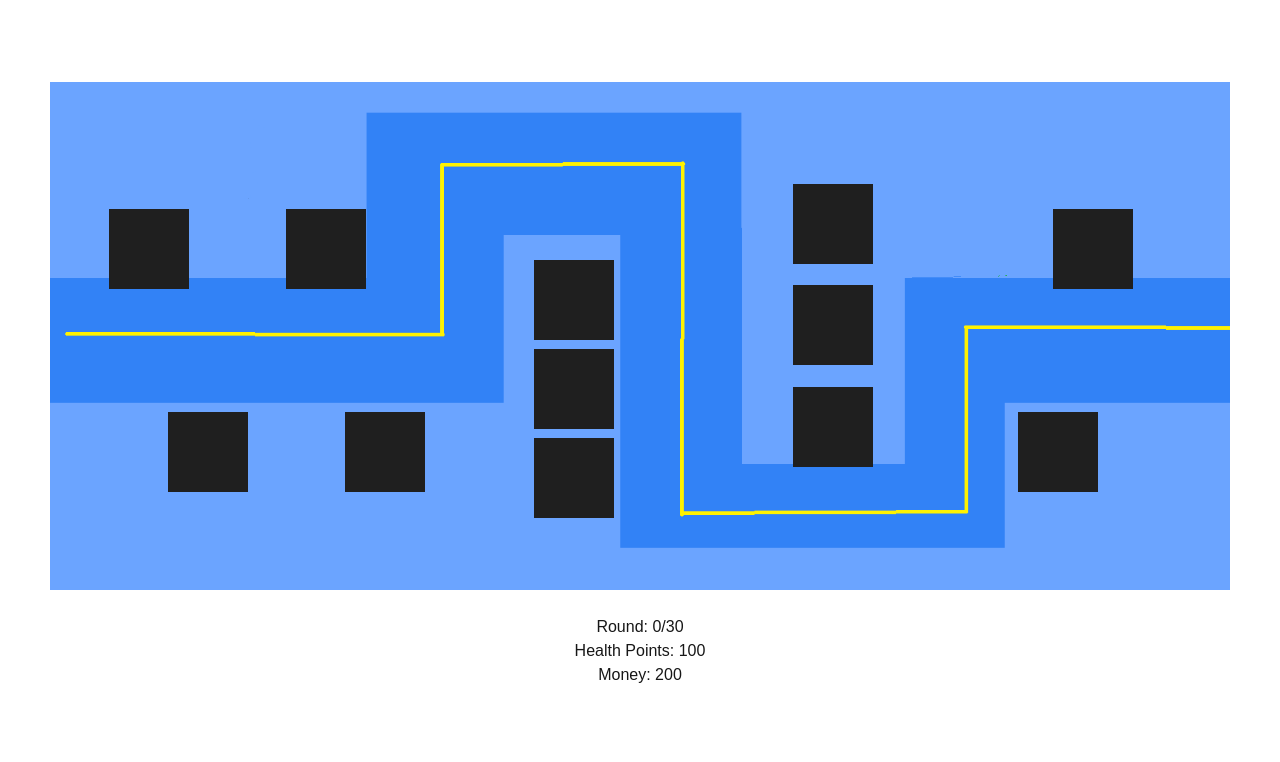
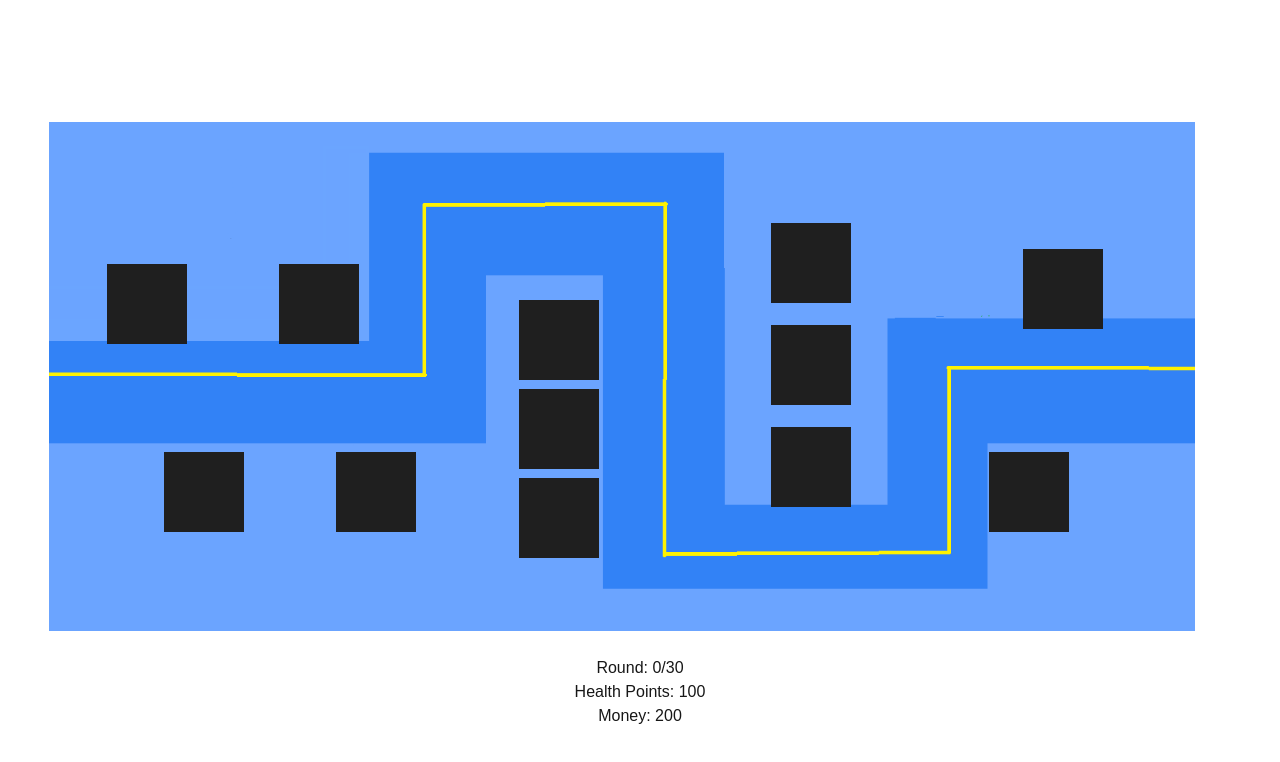
Before and after one commit to Repix1337/Killer-Penguins, a Next.js app: page / in a window 1280 px wide. Shown: the top 762 px of the page. Built offline with nearby package versions, Linux system fonts and the light colour scheme.

Commit message:
small visual changes

```diff
--- a/app/Menu.tsx
+++ b/app/Menu.tsx
@@ -7,14 +7,17 @@ const Menu = () => {
     const [HealthPoints, setHealthPoints] = React.useState(100)
     const [money, setMoney] = React.useState(200);
     const onClick = () => {
+      if (round < 1)
+      {
         setRound(1);
+      }
     }
 
   return (
     <div>
     <Spawn round={round} setHealthPoints={setHealthPoints} money={money} setMoney={setMoney} setRound={setRound} hp={HealthPoints}/>
-    <div className='flex flex-col align-center text-center'>
-    <div className=' text-white' onClick={onClick}>Start</div>
+    <div className='flex flex-col justify-center items-center'>
+    <div className=' text-white hover:cursor-pointer' onClick={onClick}>Start</div>
     <div>Round: {round}/30</div>
     <div>Health Points: {HealthPoints}</div>
     <div>Money: {money}</div>
--- a/app/Spawn.tsx
+++ b/app/Spawn.tsx
@@ -152,12 +152,12 @@ const Spawn: React.FC<SpawnProps> = ({ round, setHealthPoints, money, setMoney,
     },
     SPEEDYREGENTANK: {
       src: 'regenTank.png',
-      hp: 400,
+      hp: 450,
       damage: 50,
       type: 'speedyregentank',
-      speed: 0.3,    // from 0.2 * 1.5
-      baseSpeed: 0.3, // from 0.2 * 1.5
-      regen: 100
+      speed: 0.35,    // from 0.2 * 1.5
+      baseSpeed: 0.35, // from 0.2 * 1.5
+      regen: 150
     }
   };
 
@@ -560,11 +560,14 @@ const closeTowerSelectMenu = () => {
   if (showUpgradeMenu) {
     const selectedTower = tower.find(t => t.id === selectedTowerID);
 
+    if (!selectedTower) return null;
+
     return (
-        <div className='absolute top-1/2 left-1/2 transform -translate-x-1/2 -translate-y-1/2 z-40 bg-slate-400 flex flex-col items-center justify-center p-4 rounded-lg gap-2'>
+      <div className='absolute top-1/2 transform -translate-x-1/2 -translate-y-1/2 z-40 bg-slate-400 flex
+        flex-col items-center justify-center p-4 rounded-lg gap-2'
+        style={{left: selectedTower.positionX < 50 ? '80%' : '20%'}}
+      >
         <h1 className="text-xl font-bold mb-2">Upgrade Menu</h1>
-          {selectedTower && (
-            <>
               {selectedTower.attack < selectedTower.maxDamage ? (
                 <button
                   className="bg-red-500 hover:bg-red-700 text-white font-bold py-2 px-4 rounded w-full"
@@ -662,14 +665,11 @@ const closeTowerSelectMenu = () => {
                 <div>Attack Type: {selectedTower.attackType}</div>
                 <div>Can hit stealth: {selectedTower.canHitStealth ? 'Yes' : 'No'}</div>
               </div>
-            </>
-          )}
       </div>
     );
   }
   return null;
 };
-
   const closeUpgradeMenu = () => {
     setShowUpgradeMenu(false);
   }
@@ -841,7 +841,7 @@ const closeTowerSelectMenu = () => {
 
 // Add this new component near your other components
 const RangeIndicator = ({ tower }: { tower: Tower }) => {
-  return (
+  return showUpgradeMenu && (
       <div
       className="absolute rounded-full border-2 border-blue-400 pointer-events-none"
       style={{
@@ -854,18 +854,19 @@ const RangeIndicator = ({ tower }: { tower: Tower }) => {
         zIndex: 5,
       }}
     />
-  );
-};
+  )
+}
 
   return (
-    <div className='relative h-4/5 border border-white overflow-hidden' suppressHydrationWarning>
+    <>
+    <div className='relative h-[80%] w-[97%] border mt-10 border-white overflow-hidden' suppressHydrationWarning>
       <img src='/map.png' className='object-cover w-full h-full z-0' alt='map' />
       {/* Add range indicators for all towers */}
       {tower.map((t) => (
         <RangeIndicator key={`range-${t.id}`} tower={t} />
       ))}
-      <img src='/buildingSite.png' className='absolute top-[25%] left-[20%] w-20 h-20 z-10' onClick={(event) => buyTowers(event, 20,25)} />
-      <img src='/buildingSite.png' className='absolute top-[25%] left-[5%] w-20 h-20 z-10' onClick={(event) => buyTowers(event, 5,25)} />
+      <img src='/buildingSite.png' className='absolute top-[28%] left-[20%] w-20 h-20 z-10' onClick={(event) => buyTowers(event, 20,28)} />
+      <img src='/buildingSite.png' className='absolute top-[28%] left-[5%] w-20 h-20 z-10' onClick={(event) => buyTowers(event, 5,28)} />
       <img src='/buildingSite.png' className='absolute top-[35%] left-[41%] w-20 h-20 z-10' onClick={(event) => buyTowers(event, 41,35)} />
       <img src='/buildingSite.png' className='absolute top-[60%] left-[63%] w-20 h-20 z-10' onClick={(event) => buyTowers(event, 63,60)} />
       <img src='/buildingSite.png' className='absolute top-[20%] left-[63%] w-20 h-20 z-10' onClick={(event) => buyTowers(event, 63,20)} />
@@ -878,7 +879,6 @@ const RangeIndicator = ({ tower }: { tower: Tower }) => {
       <img src='/buildingSite.png' className='absolute top-[65%] left-[82%] w-20 h-20 z-10' onClick={(event) => buyTowers(event, 82,65)} />
       {createEnemy()}
       {attackAnimation()}
-      {upgradeTower()}
       {showTowerSelectMenu && (
       <div className='absolute top-1/2 left-1/2 transform -translate-x-1/2 -translate-y-1/2 z-40 bg-slate-400 flex flex-col items-center justify-center p-4 rounded-lg gap-2'>
         <h1 className="text-xl font-bold mb-2">Tower Select Menu</h1>
@@ -921,7 +921,10 @@ const RangeIndicator = ({ tower }: { tower: Tower }) => {
               </button>
       </div>
     )}
+
     </div>
+    {upgradeTower()}
+    </>
   );
 };
 
--- a/app/page.tsx
+++ b/app/page.tsx
@@ -4,7 +4,7 @@ import Menu from "./Menu";
 export default function Home() {
   return (
     <div className="h-screen w-screen flex flex-col
-     justify-center items-center p-3"
+     justify-center items-center p-10 overflow-hidden"
      suppressHydrationWarning>
       <Menu/>
     </div>
```
Also changed, not shown: public/map.png. Lines whose indentation alone changed are shown as unchanged.
